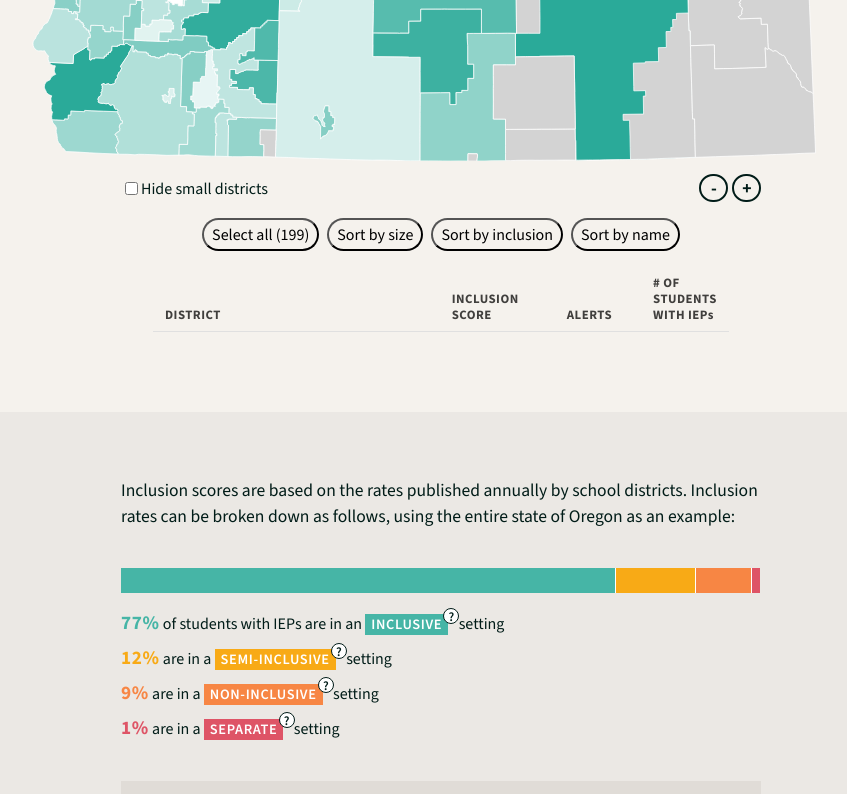
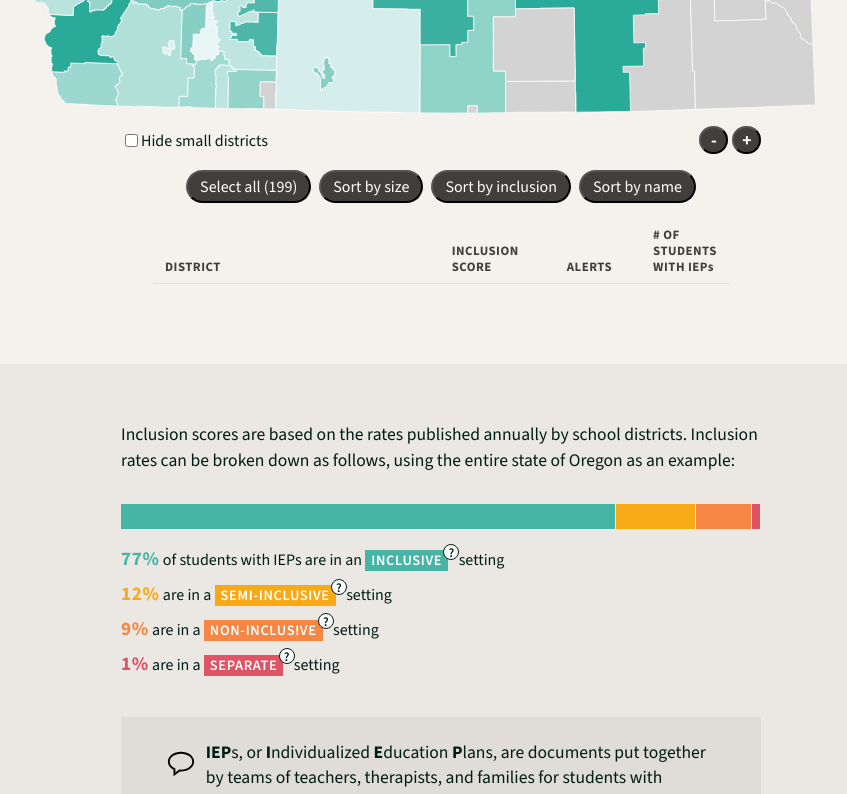
Before and after one commit to bronna/inclusion, a SvelteKit app: page / in a window 1280 px wide. Shown: the part 1100-1894 px from the top of the page, without its empty margins (199-1046 px from the left). Built offline with nearby package versions, Linux system fonts and the light colour scheme.

Commit message:
button styles

```diff
--- a/src/components/StateMap.svelte
+++ b/src/components/StateMap.svelte
@@ -322,17 +322,6 @@
     box-shadow: 0px 2px 4px rgba(0, 0, 0, 0.1);
   }
 
-  .districtShape:hover {
-    /* opacity: 0.5; */
-    /* stroke: var(--inclusive-color);
-    stroke-width: 2px; */
-  }
-
-  .tooltip-no-ieps {
-    font-size: 0.6rem;
-    color: var(--dark-gray);
-  }
-
   .text-width {
     max-width: 40rem;
     width: 100%;
@@ -357,15 +346,13 @@
   }
 
   .zoom-button {
-      background-color: var(--background-color);
-      border: 2px solid var(--color-text);
+      background-color: var(--dark-gray);
       width: 1.8rem;
       height: 1.8rem;
       border-radius: 50%;
-      color: var(--color-text);
+      color: white;
       cursor: pointer;
       padding: 0 8px;
-      cursor: pointer;
       font-size: 1.1rem;
       font-weight: 800;
       transition: background-color 0.3s;
--- a/src/routes/+page.svelte
+++ b/src/routes/+page.svelte
@@ -170,7 +170,7 @@
 				{#if action.name !== 'Filter by size'}
 				  <button
 					on:click={action.action}
-					class="rounded-button">
+					class="action-button">
 					{action.name}
 				  </button>
 				{/if}
@@ -222,6 +222,10 @@
     display: flex;
     flex-direction: column;
 	align-items: center;
+  }
+
+  p {
+	margin: 0.6rem 0;
   }
 
   h1 {
@@ -322,13 +326,18 @@
     gap: 0.5rem; /* Space between label and slider */
   }
 
-  .rounded-button {
-    padding: 0.25rem 0.5rem;
+  .action-button {
+    padding: 0.25rem 0.75rem;
     margin: 0;
     border-radius: 20px; /* Adjust as needed for rounded corners */
     cursor: pointer;
-	stroke: 2px solid var(--color-text);
-	background-color: var(--color-background);
+	background-color: var(--dark-gray);
+	color: white;
+	transition: background-color 0.3s;
+  }
+
+  .action-button:hover {
+      background-color: gray;
   }
 
 	.search-container {
```
